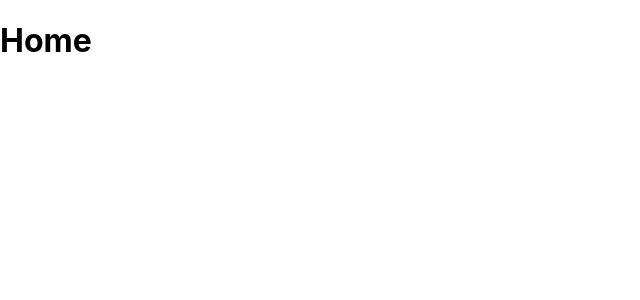
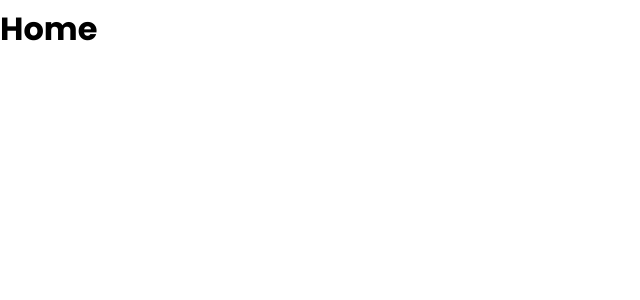
Before and after one commit to Shakib448/nextDjEvents, a Next.js app in the folder client/: page / in a window 1280 px wide. Shown: the top 300 px of the page, without its empty margins (0-640 px from the left). Built offline with nearby package versions, Linux system fonts and the light colour scheme.

Commit message:
WIP on DJ EVENTS

```diff
--- a/client/styles/globals.scss
+++ b/client/styles/globals.scss
@@ -1,18 +1,66 @@
-@import url("https://fonts.googleapis.com/css2?family=Poppins:ital@1&display=swap");
+@import url("https://fonts.googleapis.com/css2?family=Poppins:wght@300;400;500;600;700&display=swap");
+
+* {
+  box-sizing: border-box;
+  margin: 0;
+  padding: 0;
+}
+
 html,
 body {
-  padding: 0;
-  margin: 0;
-  font-family: -apple-system, BlinkMacSystemFont, Segoe UI, Roboto, Oxygen,
-    Ubuntu, Cantarell, Fira Sans, Droid Sans, Helvetica Neue, sans-serif,
-    Poppins;
+  font-family: "Poppins", sans-serif;
+  line-height: 1.8;
 }
 
 a {
-  color: inherit;
   text-decoration: none;
+  color: steelblue;
 }
 
-* {
-  box-sizing: border-box;
+p {
+  margin: 10px 0;
 }
+
+h1 {
+  margin-bottom: 20px;
+}
+
+.btn {
+  display: inline-block;
+  background: red;
+  color: #fff;
+  padding: 10px 20px;
+  cursor: pointer;
+  border: 0;
+  border-radius: 5px;
+}
+
+.btn:hover {
+  opacity: 0.9;
+}
+
+.btn-secondary {
+  font: inherit;
+  font-size: 13px;
+  background: #000;
+  color: #fff !important;
+  border: 0;
+  border-radius: 5px;
+  padding: 5px 15px;
+  margin: 0 20px;
+  cursor: pointer;
+}
+
+.btn-secondary:hover {
+  opacity: 0.8;
+}
+
+.btn-icon {
+  display: flex;
+  align-items: center;
+  justify-content: center;
+}
+
+.btn-icon svg {
+  margin-right: 5px;
+}
```
